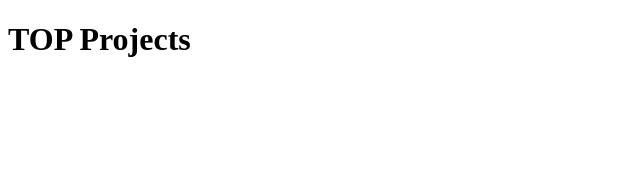
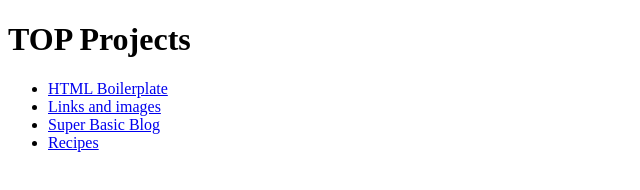
Before and after one commit to abdickey/Odin-Project, a plain HTML site: page index.html in a window 1280 px wide. Shown: the whole page, without its empty margins (0-640 px from the left). Drawn offline with Linux system fonts and the light colour scheme.

Commit message:
added links to various odin projects

```diff
--- a/index.html
+++ b/index.html
@@ -7,5 +7,11 @@
 </head>
 <body>
     <h1>TOP Projects</h1>
+    <ul>
+        <li><a href=html-boilerplate/index.html>HTML Boilerplate</a></li>
+        <li><a href=odin-links-and-images/index.html>Links and images</a></li>
+        <li><a href=basic-blog/index.html>Super Basic Blog</a></li>
+        <li><a href=odin-recipes/index.html>Recipes</a></li>
+    </ul>
 </body>
 </html>
```
